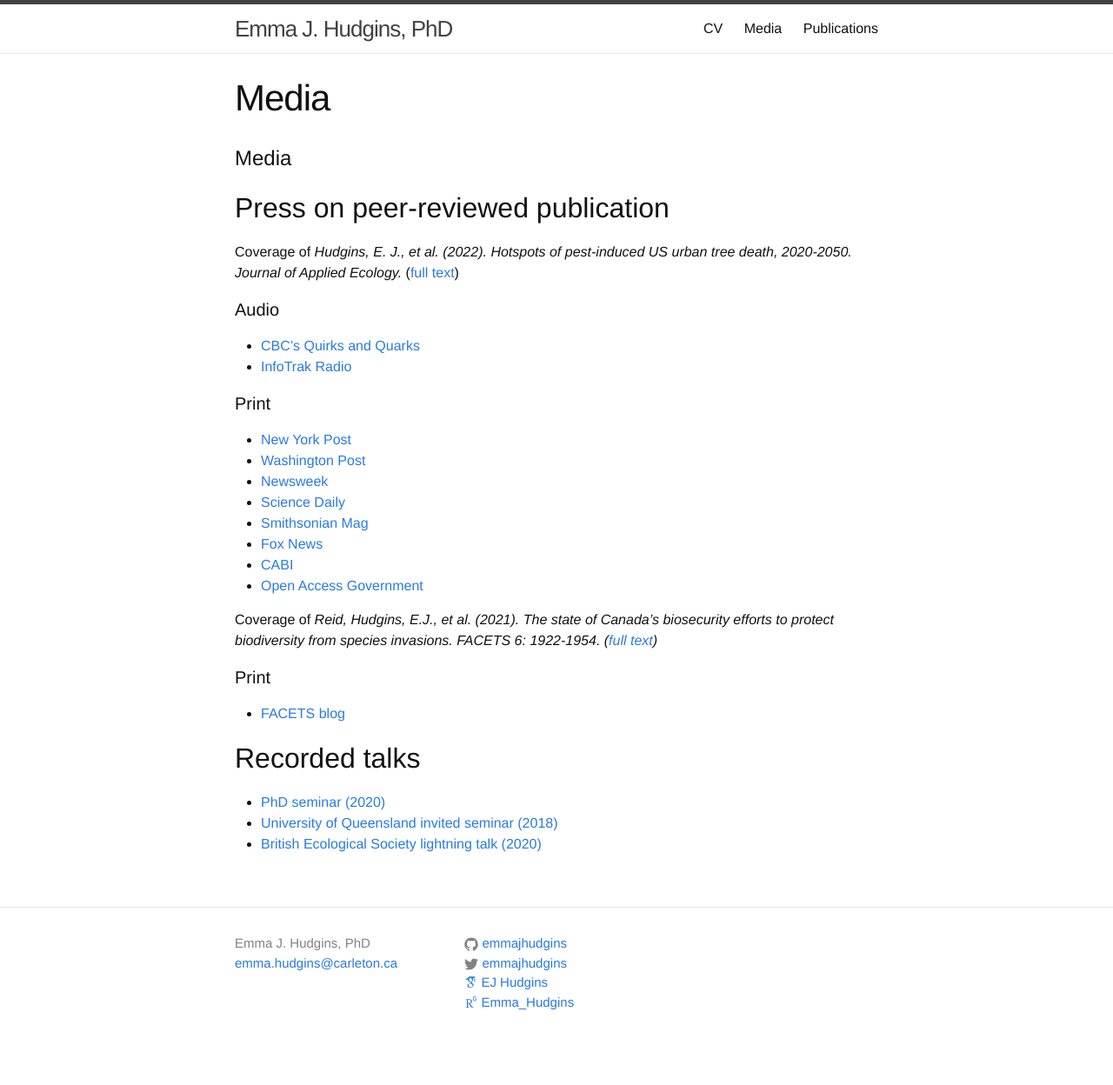
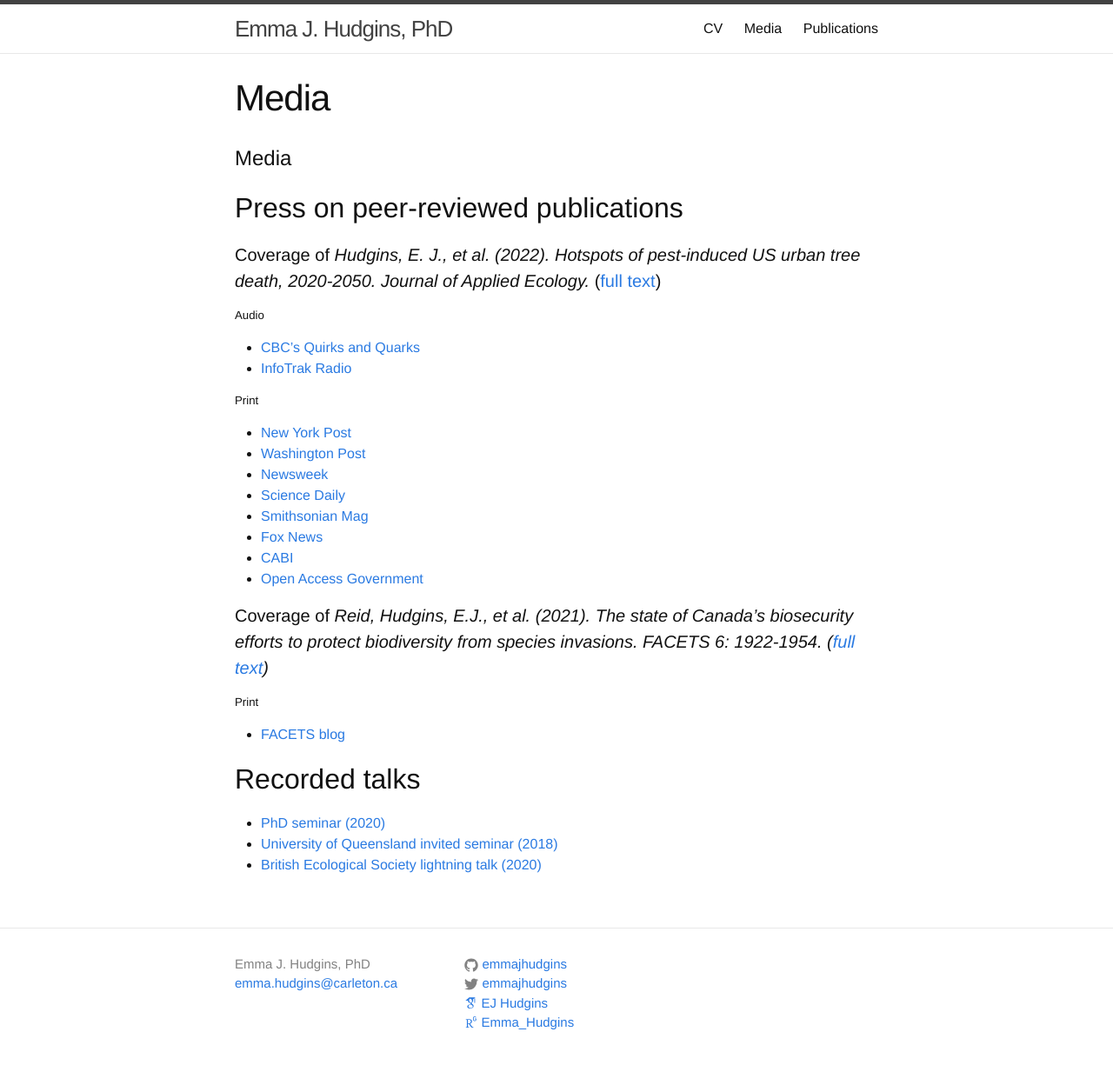
Before and after one commit to emmajhudgins/emmajhudgins.github.io, a Jekyll site: the page built from media.md, in a window 1280 px wide. Shown: the whole page at 87% size. Built offline with Jekyll 4.4.1, drawn with Linux system fonts in a browser that asks for light colours; nearby versions of some CDN libraries; some web fonts are replaced; before the commit the page ends 1224 px from its top, so only the background shows below that.

Commit message:
Update media.md

```diff
--- a/media.md
+++ b/media.md
@@ -4,21 +4,21 @@ layout: page
 title: "Media"
 permalink: /media
 nav: true
-order: 4
+order: 5
 
 ---
 
 # Media
 
-## Press on peer-reviewed publication
+## Press on peer-reviewed publications
 
-Coverage of *Hudgins, E. J., et al. (2022). Hotspots of pest-induced US urban tree death, 2020-2050. Journal of Applied Ecology.* ([full text](https://doi.org/10.1111/1365-2664.14141/))
+#### Coverage of *Hudgins, E. J., et al. (2022). Hotspots of pest-induced US urban tree death, 2020-2050. Journal of Applied Ecology.* ([full text](https://doi.org/10.1111/1365-2664.14141/))
 
-#### Audio
+##### Audio
 - [CBC's Quirks and Quarks](https://www.cbc.ca/listen/live-radio/1-51-quirks-and-quarks/clip/15901522-the-urban-tree-canopy-facing-worst-case-scenario-near)
 - [InfoTrak Radio](https://www.talkzone.com/episodes/199/11505.html)
 
-#### Print
+##### Print
 - [New York Post](https://nypost.com/2022/03/21/invasive-insects-could-kill-1-4-million-street-trees-by-2050/)
 - [Washington Post](https://www.washingtonpost.com/science/2022/03/20/trees-pests-ash-borer/)
 - [Newsweek](https://www.newsweek.com/invasive-insects-could-cost-us-900m-over-30-years-study-1687786)
@@ -28,10 +28,9 @@ Coverage of *Hudgins, E. J., et al. (2022). Hotspots of pest-induced US urban tr
 - [CABI](https://www.cabi.org/forestscience/news/68430)
 - [Open Access Government](https://www.openaccessgovernment.org/invasive-insects-danger-to-urban-trees/131531/)
 
+#### Coverage of *Reid, Hudgins, E.J., et al. (2021). The state of Canada’s biosecurity efforts to protect biodiversity from species invasions. FACETS 6: 1922-1954. ([full text](https://doi.org/10.1139/facets-2021-0012))*
 
-Coverage of *Reid, Hudgins, E.J., et al. (2021). The state of Canada’s biosecurity efforts to protect biodiversity from species invasions. FACETS 6: 1922-1954. ([full text](https://doi.org/10.1139/facets-2021-0012))*
-
-#### Print
+##### Print
 - [FACETS blog](https://medium.com/facets/how-well-is-canada-prepared-to-manage-current-and-future-invasive-species-threats-to-biodiversity-a43b0f817fc5)
 
 ## Recorded talks
```
